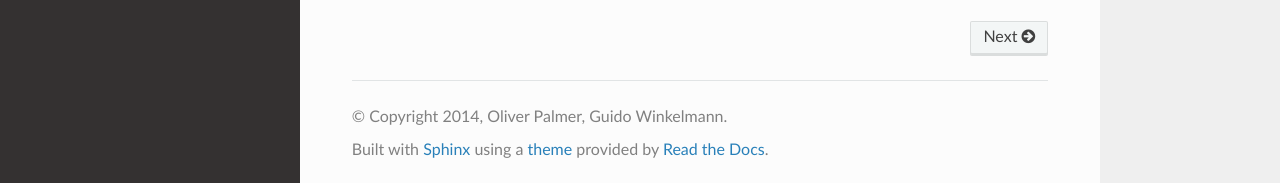
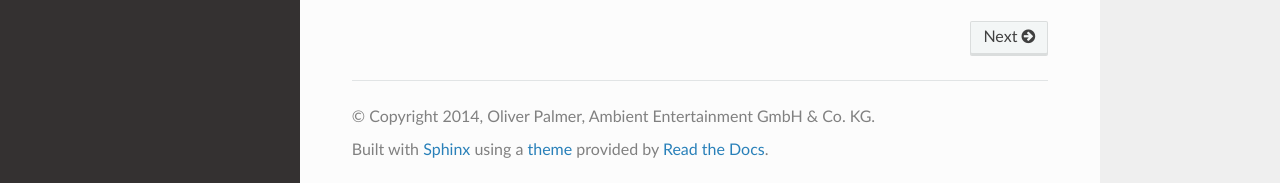
Before and after one commit to pyfarm/pyfarm-docs, a Sphinx documentation site: the page built from source/index.rst, in a window 1280 px wide and 900 px high, scrolled down 1389 px. Shown: the part 714-897 px from the top of the window. Built offline with Sphinx 7.4.7 and the Read the Docs theme 2.0.0, drawn with Linux system fonts in a browser that asks for light colours.

Commit message:
Change copyright from me to Ambient Entertainment
The work I have done for pyfarm and the documentation has been done in a
work-for-hire context for Ambient Entertainment GmbH & Co. KG.  As such,
the copyright does not lie with me in person, but rather with my
employer, Ambient Entertainment.

The license is still Apache License 2.0.

```diff
--- a/source/conf.py
+++ b/source/conf.py
@@ -24,7 +24,7 @@ master_doc = "index"
 
 # General information about the project.
 project = "pyfarm"
-copyright = "2014, Oliver Palmer, Guido Winkelmann"
+copyright = "2014, Oliver Palmer, Ambient Entertainment GmbH & Co. KG"
 
 # The version info for the project you"re documenting, acts as replacement for
 # |version| and |release|, also used in various other places throughout the
```
